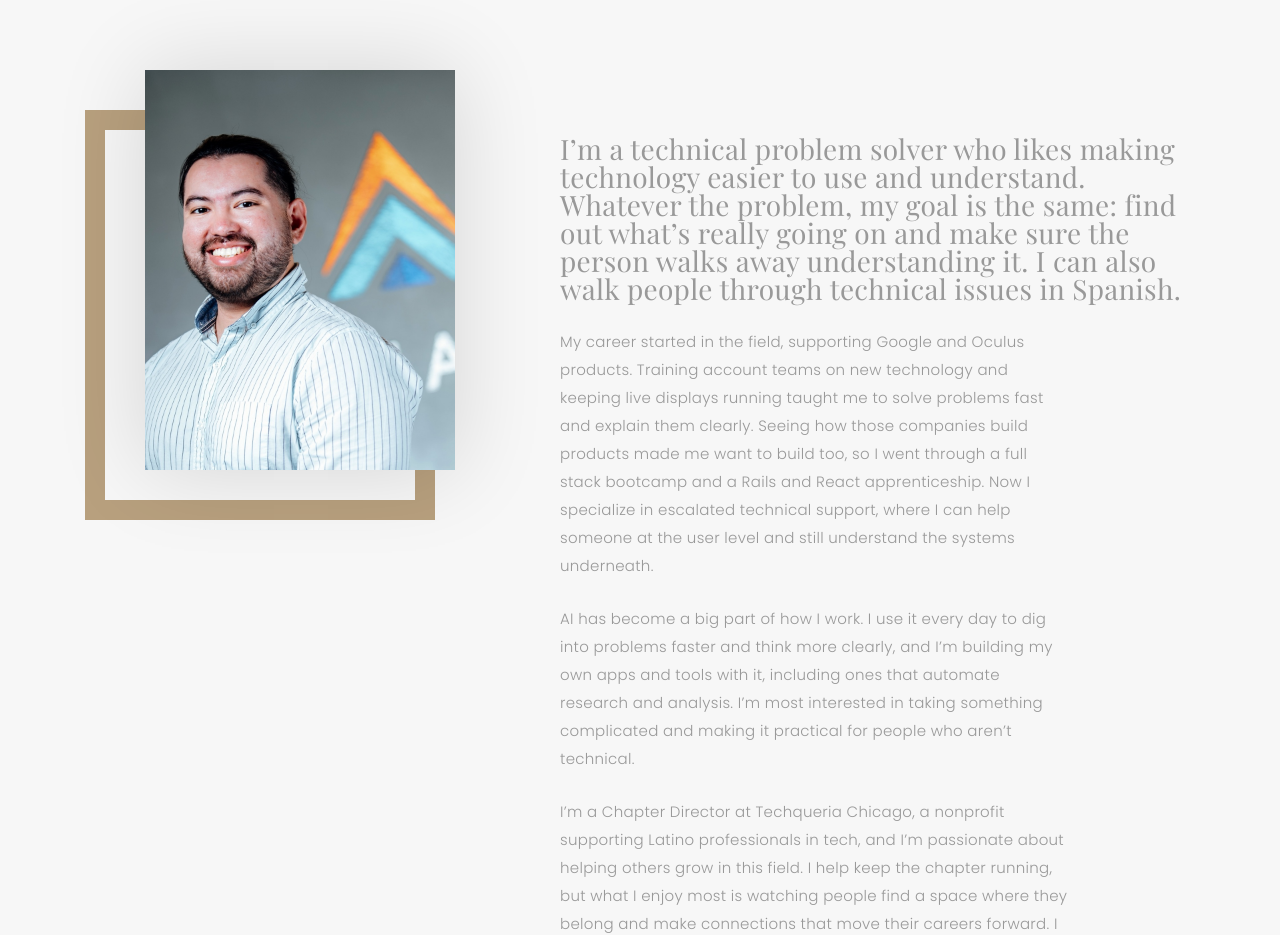
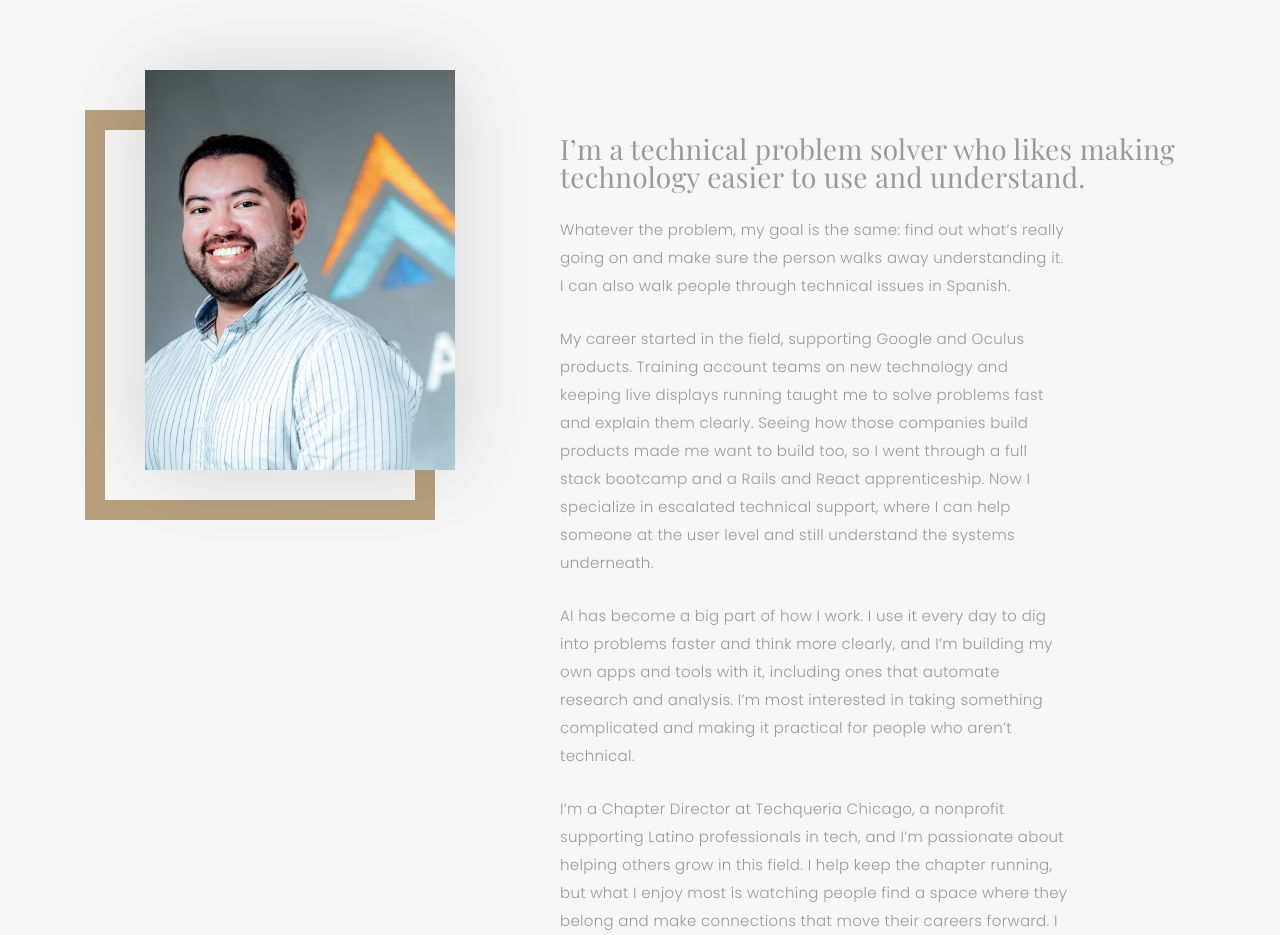
Before and after one commit to fgonza23/fgonza23.github.io, a plain HTML site: page index.html in a window 1280 px wide. Shown: the part 880-1815 px from the top of the page. Drawn offline with nearby package versions, Linux system fonts and the light colour scheme; files whose address does not match are found by name; a web font is replaced by a local one.

Commit message:
Split opening bio paragraph
Co-Authored-By: Claude Opus 5.5 <noreply@anthropic.com>

```diff
--- a/index.html
+++ b/index.html
@@ -100,7 +100,8 @@
         <div class="col-lg-7">
           <div class="about-descr">
 
-            <p class="p-heading">I’m a technical problem solver who likes making technology easier to use and understand. Whatever the problem, my goal is the same: find out what’s really going on and make sure the person walks away understanding it. I can also walk people through technical issues in Spanish.</p>
+            <p class="p-heading">I’m a technical problem solver who likes making technology easier to use and understand.</p>
+            <p class="separator" style="margin-bottom: 1rem;">Whatever the problem, my goal is the same: find out what’s really going on and make sure the person walks away understanding it. I can also walk people through technical issues in Spanish.</p>
             <p class="separator" style="margin-bottom: 1rem;">My career started in the field, supporting Google and Oculus products. Training account teams on new technology and keeping live displays running taught me to solve problems fast and explain them clearly. Seeing how those companies build products made me want to build too, so I went through a full stack bootcamp and a Rails and React apprenticeship. Now I specialize in escalated technical support, where I can help someone at the user level and still understand the systems underneath.</p>
             <p class="separator" style="margin-bottom: 1rem;">AI has become a big part of how I work. I use it every day to dig into problems faster and think more clearly, and I’m building my own apps and tools with it, including ones that automate research and analysis. I’m most interested in taking something complicated and making it practical for people who aren’t technical.</p>
             <p class="separator" style="margin-bottom: 1rem;">I’m a Chapter Director at Techqueria Chicago, a nonprofit supporting Latino professionals in tech, and I’m passionate about helping others grow in this field. I help keep the chapter running, but what I enjoy most is watching people find a space where they belong and make connections that move their careers forward. I also contribute to the Chicago Tool Library’s open source Ruby on Rails app.</p>
```
